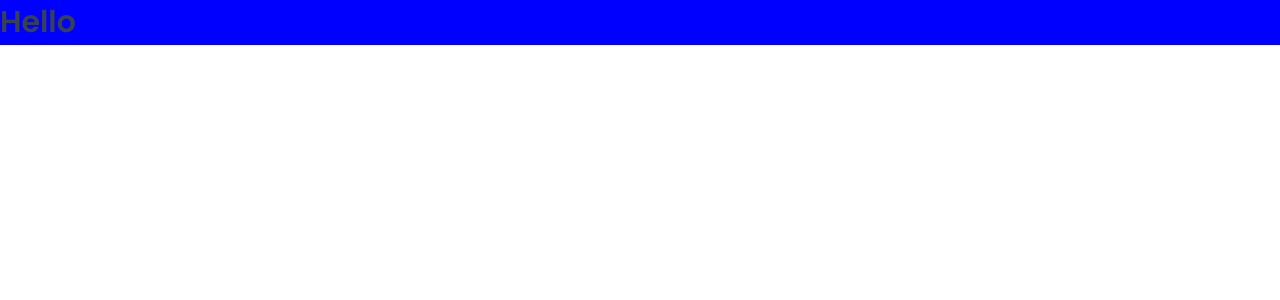
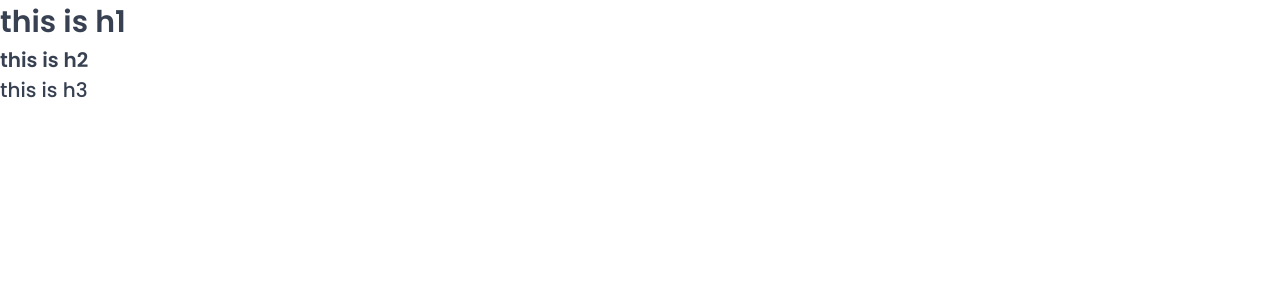
Before and after one commit to HoTa90/The-WIld-Oasis-App, a React (Vite) app: page / in a window 1280 px wide. Shown: the top 300 px of the page. Built offline with nearby package versions, Linux system fonts and the light colour scheme; a web font is replaced by a local one.

Commit message:
added heading component

```diff
--- a/src/App.jsx
+++ b/src/App.jsx
@@ -1,24 +1,15 @@
 import styled from "styled-components";
 import GlobalStyles from "./styles/GlobelStyles.js";
 import Button from "./ui/Button.jsx";
-
-const H1 = styled.h1`
-	font-size: 30px;
-	font-weight: 600;
-	background-color: blue;
-`;
-
-
-
-
+import Heading from "./ui/Heading.jsx";
 
 function App() {
 	return (
 		<>
 			<GlobalStyles />
-			<H1>Hello</H1>
-
-
+			<Heading as={"h1"}>this is h1</Heading>
+			<Heading as={"h2"}>this is h2</Heading>
+			<Heading as={"h3"}>this is h3</Heading>
 		</>
 	);
 }
--- /dev/null
+++ b/src/ui/Heading.jsx
@@ -0,0 +1,25 @@
+import styled, { css } from "styled-components";
+
+const Heading = styled.h1`
+	${(props) =>
+		props.as === "h1" &&
+		css`
+			font-size: 3rem;
+			font-weight: 600;
+		`}
+
+	${(props) =>
+		props.as === "h2" &&
+		css`
+			font-size: 2rem;
+			font-weight: 600;
+		`}
+	${(props) =>
+		props.as === "h3" &&
+		css`
+			font-size: 2rem;
+			font-weight: 500;
+		`}
+`;
+
+export default Heading;
```
Also changed, not shown: eslint.config.js (+12 -16 lines).
